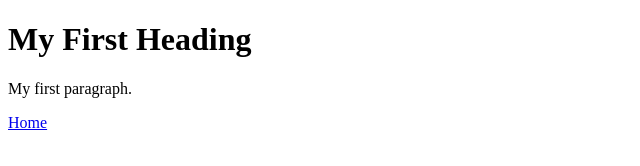
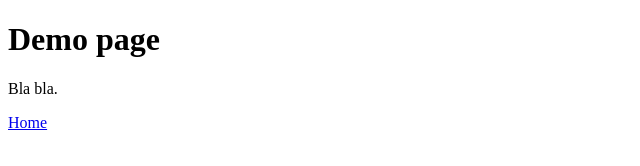
Before and after one commit to GhitaB/demo-multi-pages, a plain HTML site: page demo-page.html in a window 1280 px wide. Shown: the whole page, without its empty margins (0-640 px from the left). Drawn offline with Linux system fonts and the light colour scheme.

Commit message:
Update demo-page.html

```diff
--- a/demo-page.html
+++ b/demo-page.html
@@ -2,8 +2,8 @@
 <html>
 <body>
 
-<h1>My First Heading</h1>
-<p>My first paragraph.</p>
+<h1>Demo page</h1>
+<p>Bla bla.</p>
 
 <a href="/">Home</a>
 </body>
```
